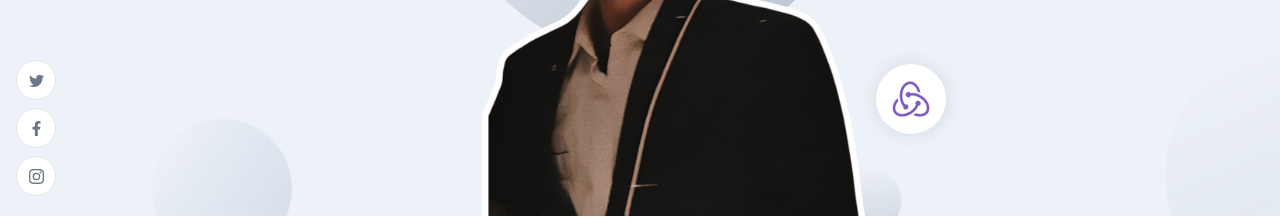
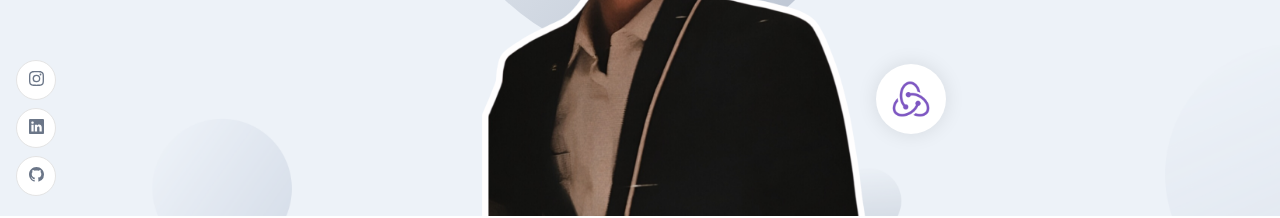
Before and after one commit to UjjwalTomar0808/Portfolio, a React (Create React App) app: page / in a window 1280 px wide. Shown: the part 584-802 px from the top of the page. Built offline with nearby package versions, Linux system fonts and the light colour scheme.

Commit message:
update some icons and links

```diff
--- a/src/components/SocialMedia.jsx
+++ b/src/components/SocialMedia.jsx
@@ -1,17 +1,22 @@
 import React from 'react';
-import { BsTwitter, BsInstagram } from 'react-icons/bs';
-import { FaFacebookF } from 'react-icons/fa';
+import { BsInstagram, BsLinkedin, BsGithub } from 'react-icons/bs';
 
 const SocialMedia = () => (
   <div className="app__social">
     <div>
-      <BsTwitter />
+      <a href="https://www.instagram.com/ujjwaltomar0808" target="_blank" rel="noopener noreferrer">
+        <BsInstagram />
+      </a>
     </div>
     <div>
-      <FaFacebookF />
+      <a href="https://www.linkedin.com/in/ujjwal-tomar-26a455288" target="_blank" rel="noopener noreferrer">
+        <BsLinkedin />
+      </a>
     </div>
     <div>
-      <BsInstagram />
+      <a href="https://github.com/UjjwalTomar0808" target="_blank" rel="noopener noreferrer">
+        <BsGithub />
+      </a>
     </div>
   </div>
 );
```
